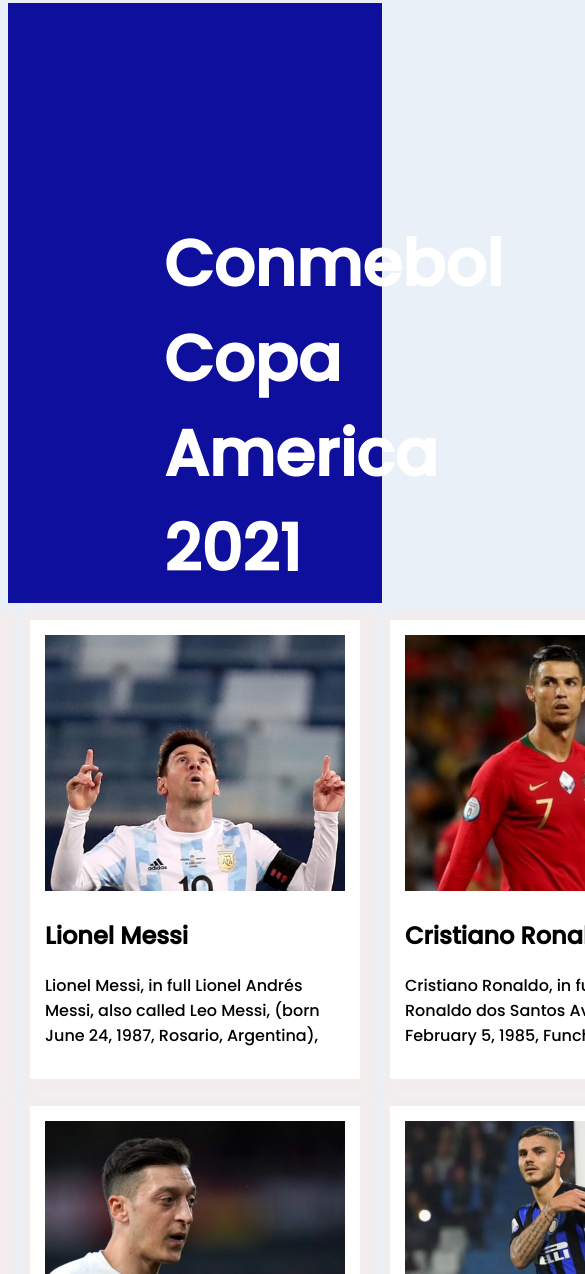
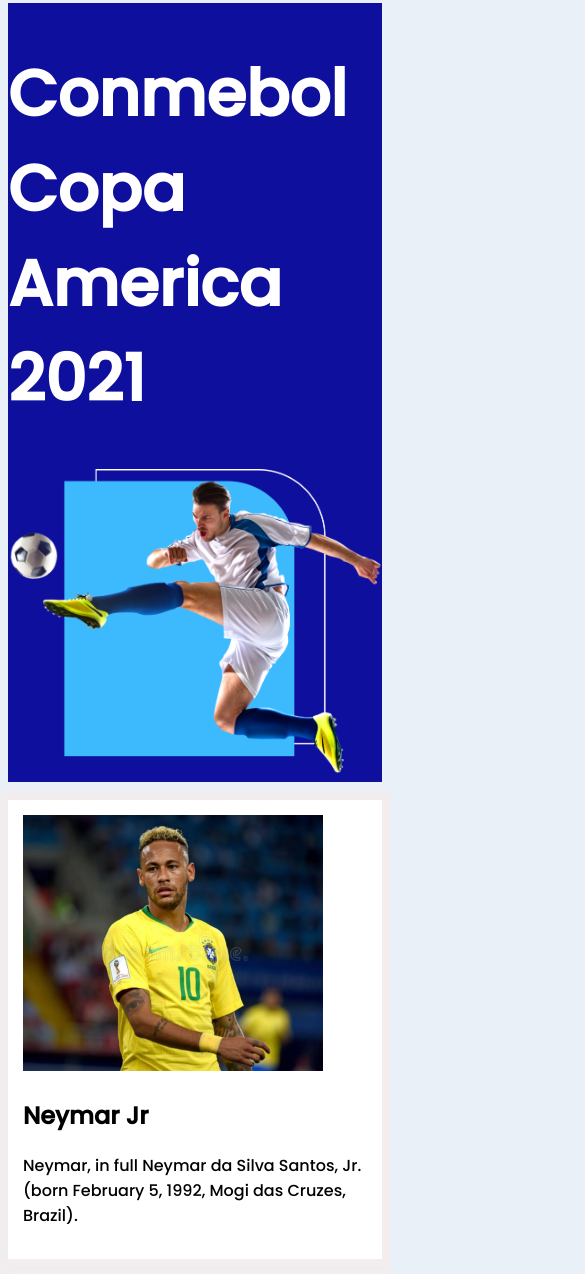
Before and after one commit to IsrakLuba/football-team, a plain HTML site: page index.html in a window 390 px wide. Shown: the part 5-1279 px from the top of the page, 585 px wide, since content can reach past the window. Drawn offline with Linux system fonts and the light colour scheme.

Commit message:
my commit

```diff
--- a/style.css
+++ b/style.css
@@ -90,3 +90,54 @@
     margin-top: 170px;
     margin-left: 156px;
 }
+
+/*------------------------------------------
+
+                          mobile-device
+
+    -------------------------------------------------------------------*/
+
+
+
+@media only screen and (max-width:688px){
+
+.top-display{
+
+        flex-direction: column;
+
+        height: 100%;
+
+        width: 100%;
+
+    }
+
+.display-title{
+
+        height: 100%;
+
+        width: 100%;
+
+        margin: 0;
+ }
+
+.display-banner img{
+
+        height: 100%;
+
+        width: 100%;
+
+        margin: 0;
+
+    }
+
+.players{
+
+
+
+        width:100%;
+
+        grid-template-columns: repeat(1,1fr);
+
+        justify-content: center;
+
+    }
```
